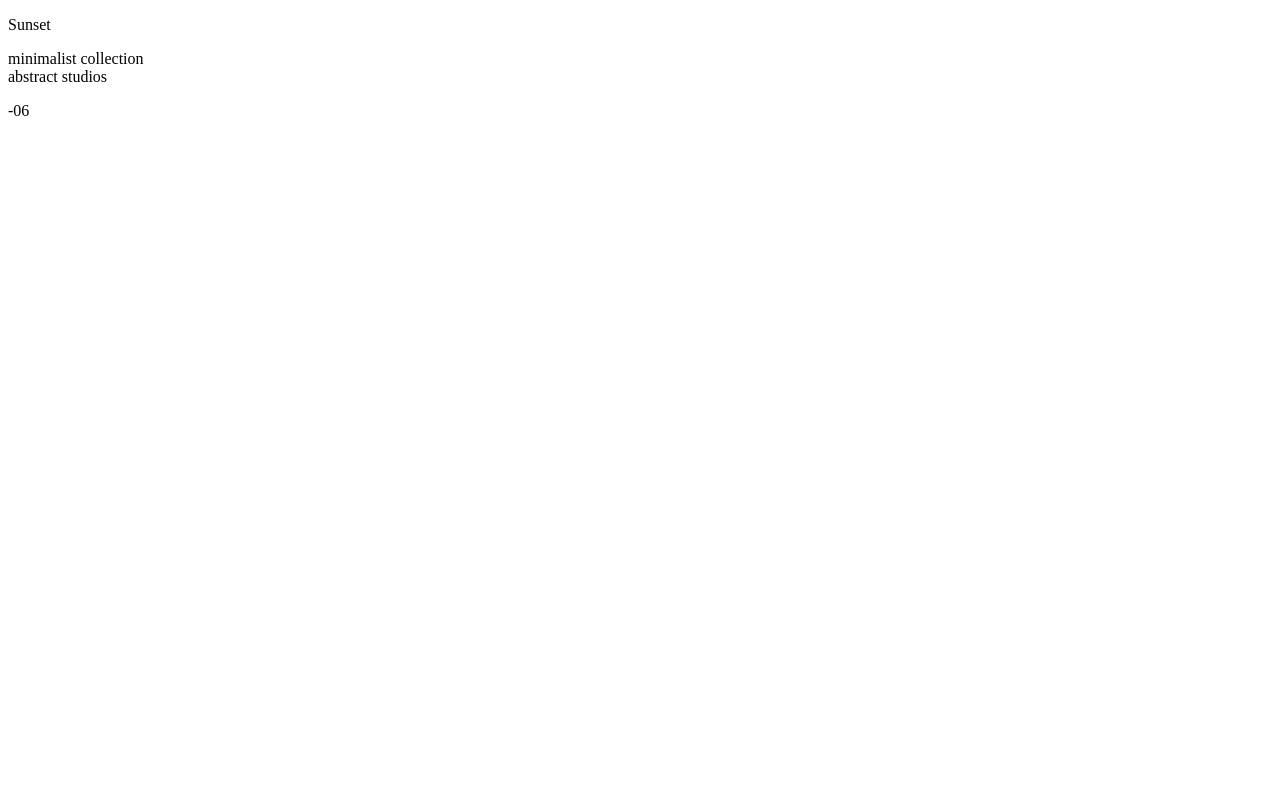
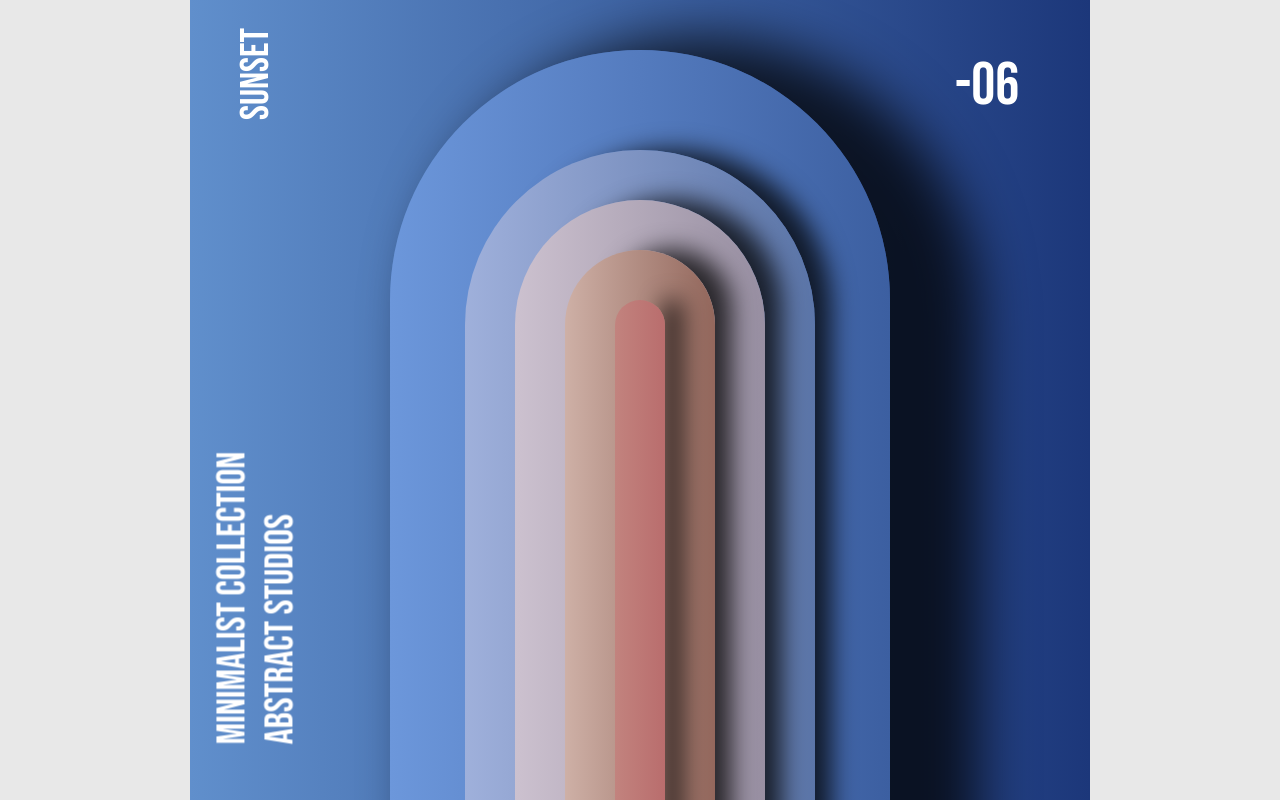
Before and after one commit to 1LEN1/SunSet, a plain HTML site: page index.html in a window 1280 px wide. Shown: the top 800 px of the page. Drawn offline with Linux system fonts and the light colour scheme; the site is published under a folder, as on GitHub Pages, so addresses that start at the root find nothing.

Commit message:
fix link

```diff
--- a/index.html
+++ b/index.html
@@ -5,8 +5,8 @@
 	<meta charset="UTF-8">
 	<meta name="viewport" content="width=device-width, initial-scale=1.0">
 	<title>Sunset</title>
-	<link rel="stylesheet" href="/css/zero.css">
-	<link rel="stylesheet" href="/css/main.css">
+	<link rel="stylesheet" href="css/zero.css">
+	<link rel="stylesheet" href="css/main.css">
 </head>
 
 <body>
```
